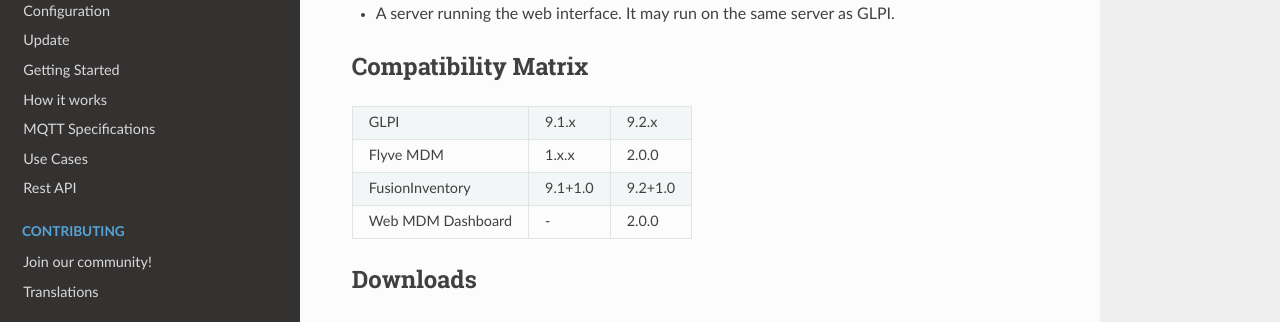
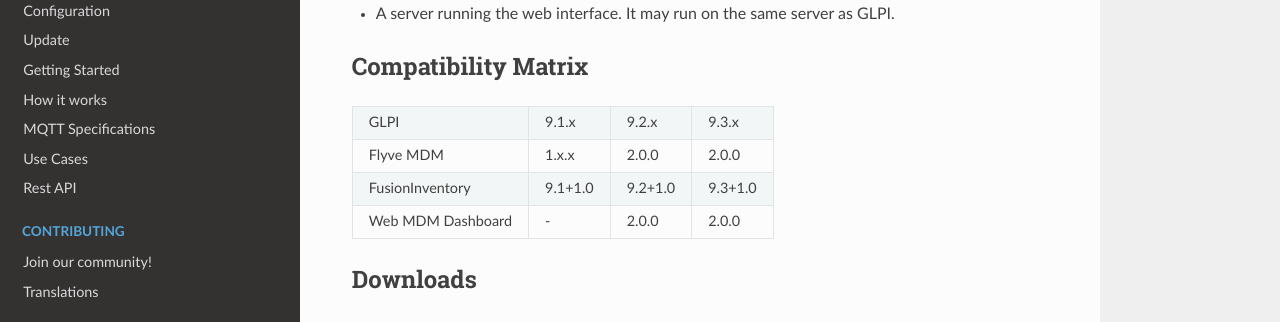
Before and after one commit to flyve-mdm/doc, a Sphinx documentation site: the page built from source/installation/index.rst, in a window 1280 px wide. Shown: the part 333-655 px from the top of the page. Built offline with Sphinx 7.4.7 and the Read the Docs theme 2.0.0, drawn with Linux system fonts in a browser that asks for light colours.

Commit message:
docs(installation): update steps
remove specific version of glpi and fusioninventory
update compatibility matrix
add release download link

Signed-off-by: Naylin Medina <nmedina@teclib.com>

```diff
--- a/source/installation/GLPI.rst
+++ b/source/installation/GLPI.rst
@@ -8,7 +8,7 @@
    Yo can follow the proper `GLPI installation documentation <http://glpi-install.rtfd.io/>`_.
 
 * Go to ``/var/www/``
-* Download the specific version of **GLPI 9.2.x**, you can get it with any of these methods:
+* Download GLPI, you can get it with any of these methods:
 
   * From the `Download section <http://glpi-project.org/en/downloads/>`_ on their website.
   * From `GitHub releases <https://github.com/glpi-project/glpi/releases>`_. Be sure to select the ``.tgz`` file. As specified in the GLPI Installation documentation, the *Source code* files should not be used.
--- a/source/installation/flyvemdm.rst
+++ b/source/installation/flyvemdm.rst
@@ -2,9 +2,10 @@
 =========
 
 * Go to glpi/plugins
-* Download Flyve MDM for GLPI v2.0.0-dev, you can get it with any of these methods:
+* Download Flyve MDM for GLPI, you can get it with any of these methods:
 
-  * `Download zip file <https://github.com/flyve-mdm/glpi-plugin/archive/develop.zip>`_ from GitHub (The zip is from the develop branch, which is the v2.0.0-dev)
+  * `Download zip file <https://github.com/flyve-mdm/glpi-plugin/archive/develop.zip>`_ from GitHub (The zip is from the develop branch, which is the bleeding edge version)
+  * From `GitHub Releases <https://github.com/flyve-mdm/glpi-plugin/releases>`_.
   * Using Git, for those familiar with it:
 
     ``git clone https://github.com/flyve-mdm/glpi-plugin.git flyvemdm``
--- a/source/installation/fusioninventory.rst
+++ b/source/installation/fusioninventory.rst
@@ -4,7 +4,7 @@
    Flyve MDM depends on inventory features of FusionInventory for GLPI.
 
 * Go to glpi/plugins/
-* Download **FusionInventory 9.2+1.0 for GLPI**, you can get it with any of these methods:
+* Download **FusionInventory for GLPI**, you can get it with any of these methods:
 
   * From the `Get it <http://fusioninventory.org/documentation/fi4g/installation.html>`_ section on their website.
   * From `GitHub Releases <https://github.com/fusioninventory/fusioninventory-for-glpi/releases>`_.
--- a/source/installation/index.rst
+++ b/source/installation/index.rst
@@ -11,15 +11,15 @@
 Compatibility Matrix
 --------------------
 
-=================  =======  =========
-GLPI               9.1.x      9.2.x
------------------  -------  ---------
-Flyve MDM          1.x.x    2.0.0
------------------  -------  ---------
-FusionInventory    9.1+1.0  9.2+1.0
------------------  -------  ---------
-Web MDM Dashboard     \-    2.0.0
-=================  =======  =========
+================= ======= ======== =======
+GLPI              9.1.x   9.2.x    9.3.x
+----------------- ------- -------- -------
+Flyve MDM         1.x.x   2.0.0     2.0.0
+----------------- ------- -------- -------
+FusionInventory   9.1+1.0 9.2+1.0  9.3+1.0
+----------------- ------- -------- -------
+Web MDM Dashboard    \-   2.0.0    2.0.0
+================= ======= ======== =======
 
 Downloads
 ---------
```
